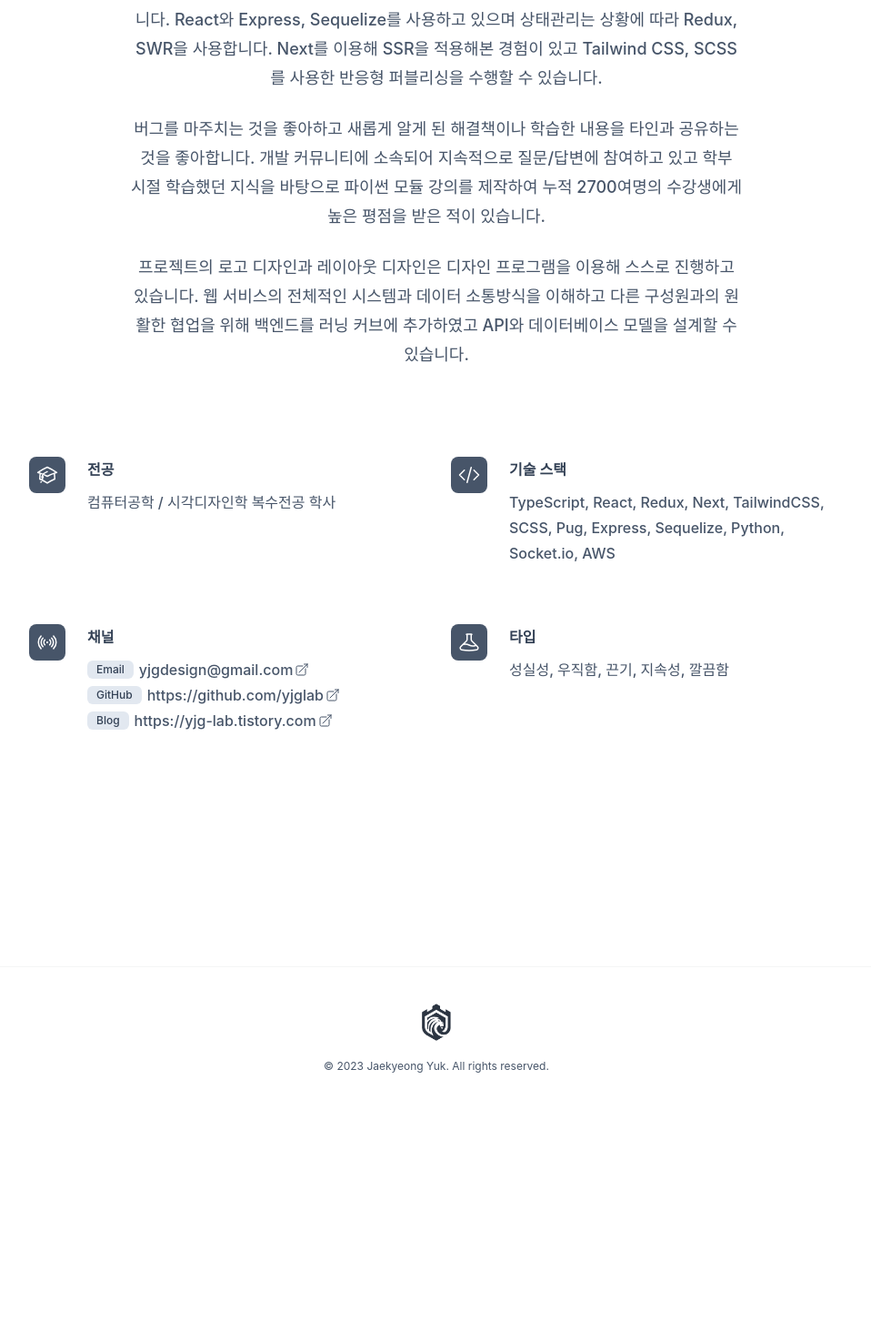
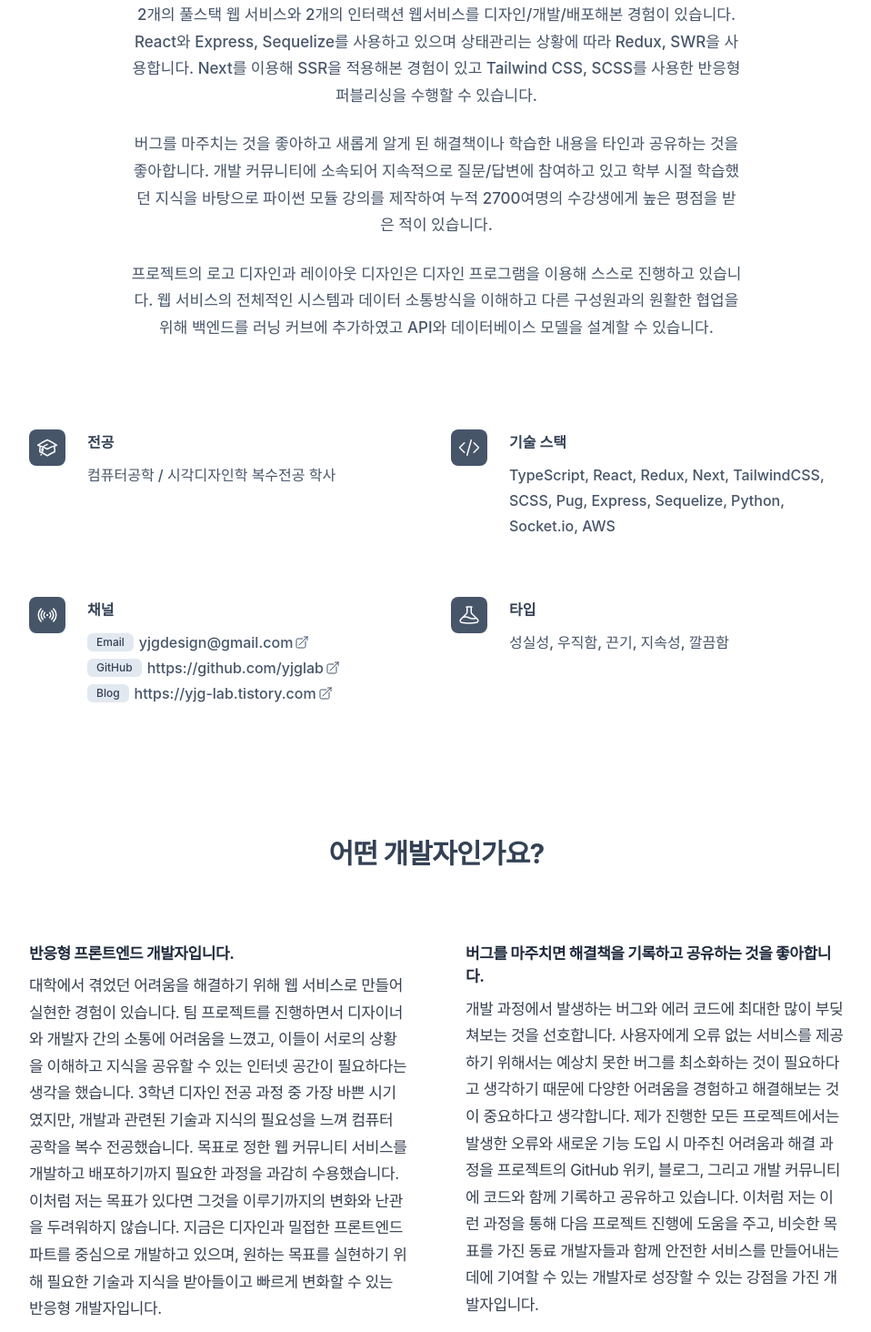
Before and after one commit to yjglab/portfolio, a React (Create React App) app: page / in a window 1280 px wide. Shown: the part 466-1930 px from the top of the page at 91% size, without its empty margins (160-1118 px from the left). Before the commit the page ends 1738 px from the top, so only its background shows below. Built offline with nearby package versions, Linux system fonts and the light colour scheme.

Commit message:
chore: 소개 데이터 추가

```diff
--- a/package.json
+++ b/package.json
@@ -14,9 +14,9 @@
     "@types/react": "^18.2.14",
     "@types/react-dom": "^18.2.6",
     "firebase": "^9.23.0",
-    "intersection-observer": "^0.12.2",
     "react": "^18.2.0",
     "react-dom": "^18.2.0",
+    "react-intersection-observer": "^9.5.2",
     "react-router-dom": "^6.14.0",
     "tailwindcss": "^3.2.4",
     "typescript": "^4.9.5"
--- a/src/pages/Home.tsx
+++ b/src/pages/Home.tsx
@@ -14,7 +14,10 @@ const Home = () => {
           </div>
 
           {me.description.brief.map((text) => (
-            <p key={text} className='lg:text-center text-left mt-6 text-lg leading-8 text-slate-600'>
+            <p
+              key={text}
+              className='lg:text-center text-left mt-6 text-[17px] leading-[1.85rem] text-slate-600'
+            >
               {text}
             </p>
           ))}
@@ -59,6 +62,23 @@ const Home = () => {
             ))}
           </dl>
         </div>
+
+        <div className='mx-auto mt-36 max-w-2xl text-center'>
+          <p className='mt-2 text-3xl font-bold tracking-tight text-slate-700 sm:text-3xl'>
+            어떤 개발자인가요?
+          </p>
+        </div>
+
+        <div className='mx-auto mt-12 max-w-2xl lg:mt-14 lg:max-w-4xl'>
+          <div className='text-[17px] grid grid-cols-1 gap-x-16 gap-y-10 tracking-tight sm:grid-cols-2 lg:pt-2'>
+            {me.description.self.map((s) => (
+              <div key={s.title} className=' flex flex-col items-start'>
+                <div className='mt-4 font-bold text-slate-800'>{s.title}</div>
+                <div className='mt-2 font-normal leading-[1.85rem] text-gray-700'>{s.content}</div>
+              </div>
+            ))}
+          </div>
+        </div>
       </div>
       {/* <div className='mx-auto mt-32 max-w-2xl text-center'>
         <p className='mt-2 text-2xl font-bold tracking-tight text-slate-700 sm:text-3xl'>Self Introduce</p>
--- a/src/tools/data.ts
+++ b/src/tools/data.ts
@@ -3,7 +3,7 @@ import { avatar } from './global';
 
 export const me = {
   name: 'Jaekyeong Yuk',
-  title: '',
+  title: '반응형 프론트엔드 개발자 육재경입니다',
   avatar: avatar,
   description: {
     brief: [
@@ -16,7 +16,18 @@ export const me = {
       '프로젝트의 로고 디자인과 레이아웃 디자인은 디자인 프로그램을 이용해 스스로 진행하고 있습니다. 웹 서비스의 전체적인 시스템과 데이터 소통방식을 이해하고 다른 구성원과의 원활한 협업을 위해 백엔드를 러닝 커브에 추가하였고 \
       API와 데이터베이스 모델을 설계할 수 있습니다.',
     ],
-    self: '',
+    self: [
+      {
+        title: '반응형 프론트엔드 개발자입니다.',
+        content:
+          '대학에서 겪었던 어려움을 해결하기 위해 웹 서비스로 만들어 실현한 경험이 있습니다. 팀 프로젝트를 진행하면서 디자이너와 개발자 간의 소통에 어려움을 느꼈고, 이들이 서로의 상황을 이해하고 지식을 공유할 수 있는 인터넷 공간이 필요하다는 생각을 했습니다. 3학년 디자인 전공 과정 중 가장 바쁜 시기였지만, 개발과 관련된 기술과 지식의 필요성을 느껴 컴퓨터 공학을 복수 전공했습니다. 목표로 정한 웹 커뮤니티 서비스를 개발하고 배포하기까지 필요한 과정을 과감히 수용했습니다. 이처럼 저는 목표가 있다면 그것을 이루기까지의 변화와 난관을 두려워하지 않습니다. 지금은 디자인과 밀접한 프론트엔드 파트를 중심으로 개발하고 있으며, 원하는 목표를 실현하기 위해 필요한 기술과 지식을 받아들이고 빠르게 변화할 수 있는 반응형 개발자입니다.',
+      },
+      {
+        title: '버그를 마주치면 해결책을 기록하고 공유하는 것을 좋아합니다.',
+        content:
+          '개발 과정에서 발생하는 버그와 에러 코드에 최대한 많이 부딪쳐보는 것을 선호합니다. 사용자에게 오류 없는 서비스를 제공하기 위해서는 예상치 못한 버그를 최소화하는 것이 필요하다고 생각하기 때문에 다양한 어려움을 경험하고 해결해보는 것이 중요하다고 생각합니다. 제가 진행한 모든 프로젝트에서는 발생한 오류와 새로운 기능 도입 시 마주친 어려움과 해결 과정을 프로젝트의 GitHub 위키, 블로그, 그리고 개발 커뮤니티에 코드와 함께 기록하고 공유하고 있습니다. 이처럼 저는 이런 과정을 통해 다음 프로젝트 진행에 도움을 주고, 비슷한 목표를 가진 동료 개발자들과 함께 안전한 서비스를 만들어내는 데에 기여할 수 있는 개발자로 성장할 수 있는 강점을 가진 개발자입니다.',
+      },
+    ],
   },
   informations: [
     {
```
Also changed, not shown: 2 other files (tests, documents, lock files or other folders).
